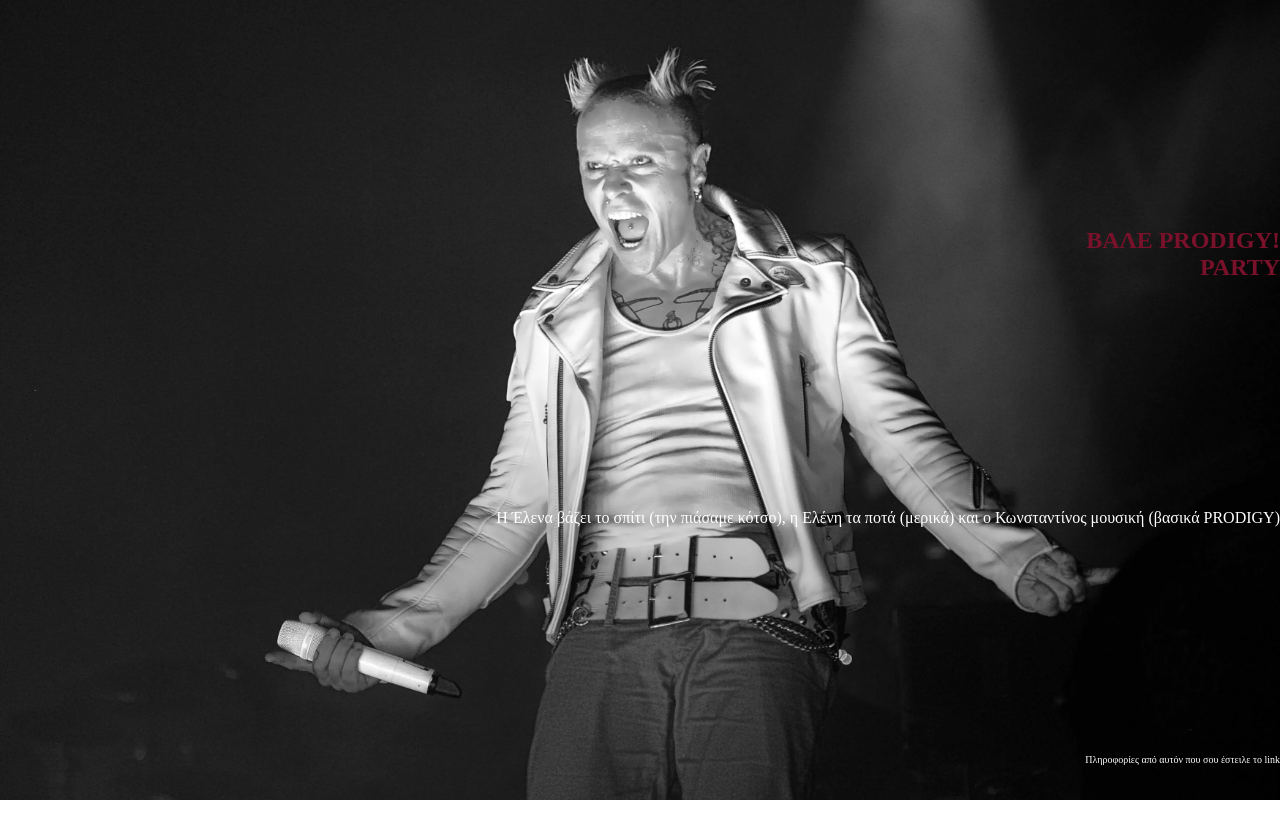
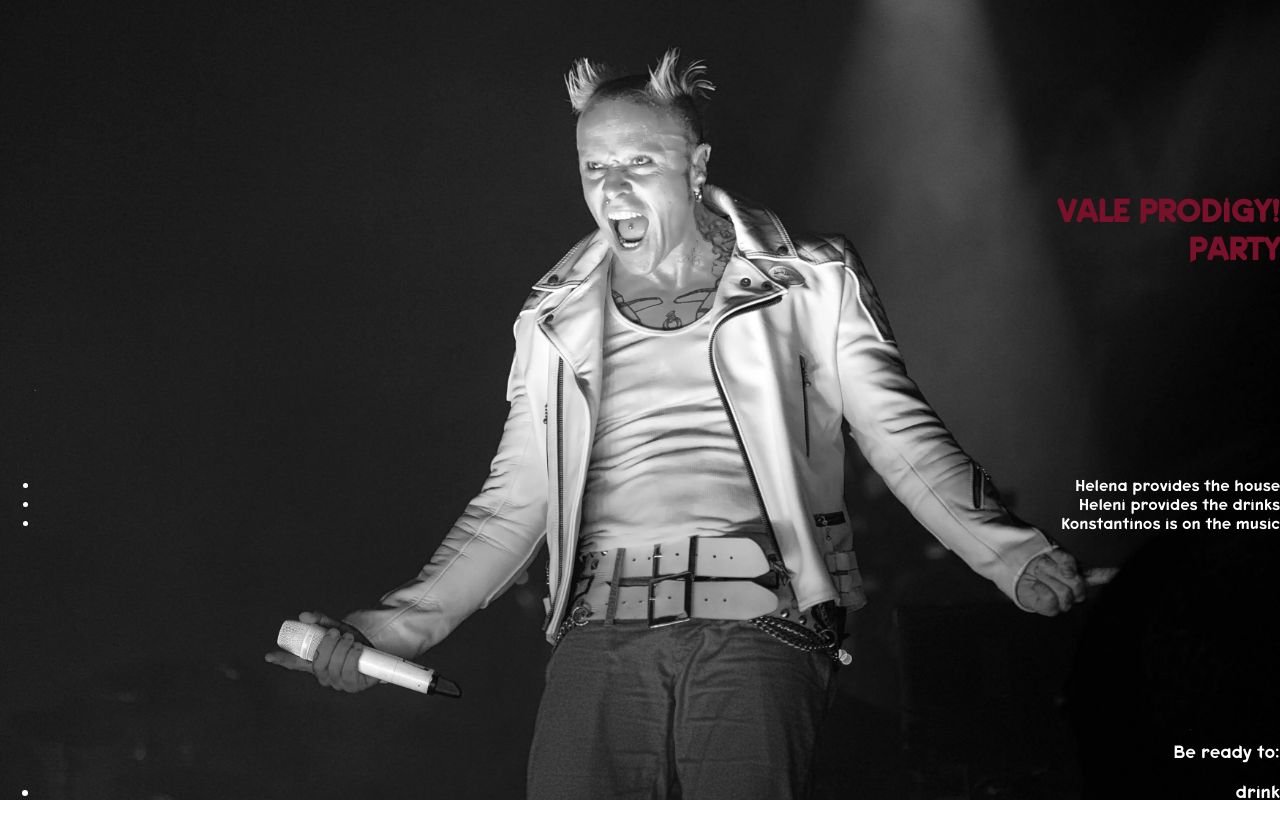
Before and after one commit to konkasidiaris/party, a Nuxt app: page / in a window 1280 px wide. Shown: the top 838 px of the page. Before the commit the page ends 800 px from the top, so only its background shows below. Built offline with nearby package versions, Linux system fonts and the light colour scheme.

Commit message:
feat: added font

```diff
--- a/app.vue
+++ b/app.vue
@@ -1,10 +1,21 @@
 <template>
   <div id="main">
-    <div class="text title ">ΒΑΛΕ PRODIGY!<br> PARTY</div>
-    <div class="text main">Η Έλενα βάζει το σπίτι (την πιάσαμε κότσο), η Ελένη τα ποτά (μερικά) και ο Κωνσταντίνος
-      μουσική (βασικά PRODIGY)
+    <div class="text title ">VALE PRODIGY!<br> PARTY</div>
+    <div class="text main">
+      <ul>
+        <li>Helena provides the house</li>
+        <li>Heleni provides the drinks</li>
+        <li>Konstantinos is on the music</li>
+      </ul>
     </div>
-    <div class="text info">Πληροφορίες από αυτόν που σου έστειλε το link</div>
+    <div class="text info">Be ready to:
+     <ul>
+        <li>drink</li>
+        <li>party</li>
+        <li>dance to Prodigy</li>
+        <li>smack your bitch up</li>
+      </ul>
+    </div>
   </div>
 </template>
 <style>
@@ -13,13 +24,17 @@
   width: 100%;
   height: 100%;
   margin: 0;
+  font-family: thePartyFont;
+}
+
+@font-face {
+  font-family: "thePartyFont";
+  src: url("./assets/party-font.ttf");
 }
 
 #main {
-  display: flex;
-  flex-direction: column;
-  justify-content: space-evenly;
-  align-items: flex-end;
+  display:block;
+  box-sizing: border-box;
   background-image: url("./assets/background.webp");
   background-position: center center;
   background-repeat: no-repeat;
@@ -48,11 +63,11 @@
 }
 
 .info {
-  font-size: x-small;
+  font-size: large;
 }
 
 .title {
-  font-size: x-large;
+  font-size: xx-large;
   color: #79112b;
   font-weight: bolder;
 }
```
Also changed, not shown: assets/party-font.ttf (added).
